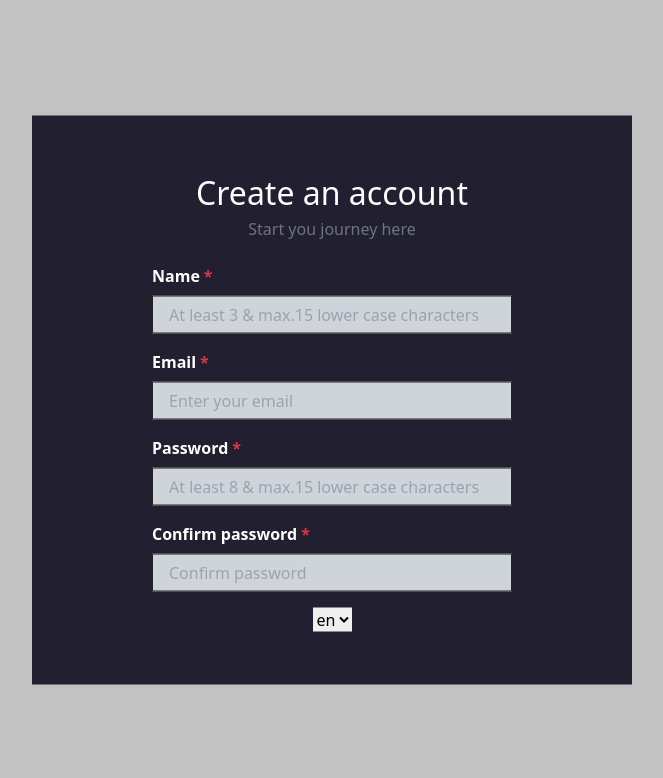
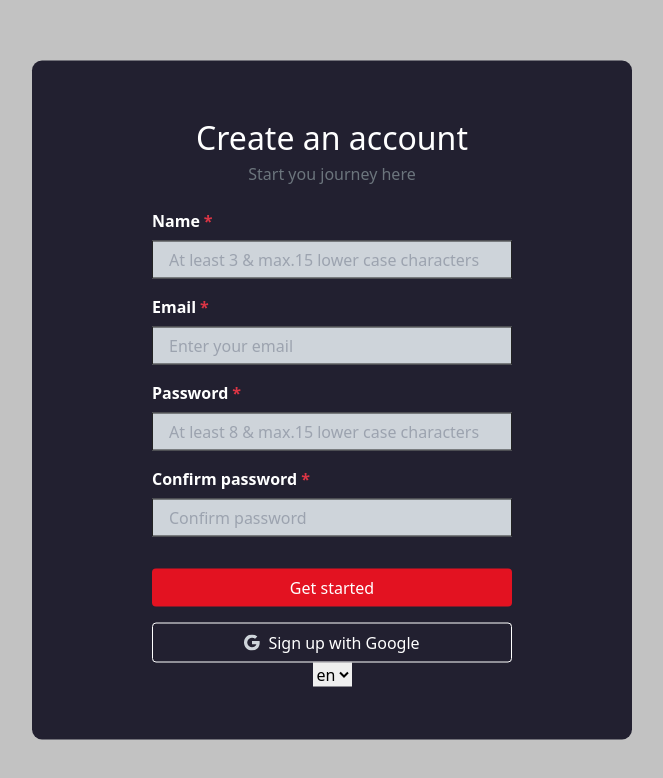
Before and after one commit to ltchelishvili1/front-epic-movie-quotes, a Vue app: page /sign-up in a window 1280 px wide. Shown: the top 778 px of the page, without its empty margins (308-971 px from the left). Built offline with nearby package versions, Linux system fonts and the light colour scheme.

Commit message:
feat: finish view

```diff
--- /dev/null
+++ b/src/components/UI/inputs/BaseButton.vue
@@ -0,0 +1,47 @@
+<template>
+  <button :class="getButtonClass" @click="handleClick">
+    <span v-if="isGoogle" class="mr-[8px]"><icon-google></icon-google> </span>
+    <slot></slot>
+  </button>
+</template>
+
+<script>
+import { defineComponent, computed } from "vue";
+import IconGoogle from "@/components/icons/IconGoogle.vue";
+
+export default defineComponent({
+  name: "Button",
+  components: {
+    IconGoogle,
+  },
+  props: {
+    buttonClass: {
+      type: String,
+      default: "",
+    },
+  },
+  setup(props, { emit }) {
+    const handleClick = () => {
+      emit("click-button");
+    };
+
+    const getButtonClass = computed(() =>
+      props.buttonClass === "primary"
+        ? "w-full bg-[#E31221] text-white px-[7px] py-[7px] rounded-[4px] my-[16px]"
+        : props.buttonClass === "google"
+        ? "w-full bg-transparent text-white px-[7px] py-[7px] rounded-[4px] border border-white flex items-center justify-center"
+        : ""
+    );
+
+    const isGoogle = computed(() => props.buttonClass === "google");
+
+    return {
+      handleClick,
+      getButtonClass,
+      isGoogle,
+    };
+  },
+});
+</script>
+
+<style scoped></style>
--- a/src/components/UI/inputs/BaseInput.vue
+++ b/src/components/UI/inputs/BaseInput.vue
@@ -24,7 +24,7 @@
 
 <script>
 import { Field, ErrorMessage } from "vee-validate";
-import { ref, watch, onMounted, computed } from "vue";
+import { ref, watch } from "vue";
 import { useSignUpStore } from "@/stores/sign-up/index";
 
 export default {
--- /dev/null
+++ b/src/components/icons/IconGoogle.vue
@@ -0,0 +1,21 @@
+<template>
+  <svg
+    width="16"
+    height="16"
+    viewBox="0 0 16 16"
+    fill="none"
+    xmlns="http://www.w3.org/2000/svg"
+  >
+    <g clip-path="url(#clip0_369_30868)">
+      <path
+        d="M15.545 6.55853C15.6383 7.09549 15.6848 7.63953 15.684 8.18453C15.684 10.6185 14.814 12.6765 13.3 14.0695H13.302C11.978 15.2925 10.158 16.0005 8 16.0005C5.87827 16.0005 3.84344 15.1577 2.34315 13.6574C0.842855 12.1571 0 10.1223 0 8.00053C0 5.8788 0.842855 3.84396 2.34315 2.34367C3.84344 0.843383 5.87827 0.000527887 8 0.000527887C9.98594 -0.0227305 11.9038 0.723361 13.352 2.08253L11.068 4.36653C10.2424 3.5795 9.1405 3.14852 8 3.16653C5.913 3.16653 4.14 4.57453 3.508 6.47053C3.17291 7.46403 3.17291 8.54002 3.508 9.53353H3.511C4.146 11.4265 5.916 12.8345 8.003 12.8345C9.081 12.8345 10.007 12.5585 10.725 12.0705H10.722C11.1389 11.7943 11.4955 11.4365 11.7704 11.0187C12.0452 10.6009 12.2325 10.1317 12.321 9.63953H8V6.55953H15.545V6.55853Z"
+        fill="#CED4DA"
+      />
+    </g>
+    <defs>
+      <clipPath id="clip0_369_30868">
+        <rect width="16" height="16" fill="white" />
+      </clipPath>
+    </defs>
+  </svg>
+</template>
--- /dev/null
+++ b/src/components/sign-up/Form.vue
@@ -0,0 +1,53 @@
+<template>
+  <form>
+    <base-input
+      :title="$t('name')"
+      name="username"
+      :placeholder="$t('namePlaceholder')"
+    ></base-input>
+
+    <base-input
+      :title="$t('email')"
+      name="email"
+      :placeholder="$t('emailPlaceholder')"
+      type="email"
+    ></base-input>
+
+    <base-input
+      :title="$t('password')"
+      name="password"
+      :placeholder="$t('passwordPlaceholder')"
+      type="password"
+    ></base-input>
+    <base-input
+      :title="$t('confirmPassword')"
+      name="confirm_password"
+      :placeholder="$t('confirmPasswordPlaceholder')"
+      type="password"
+    ></base-input>
+    <base-button buttonClass="primary" @click-button="handleClick"
+      >Get started</base-button
+    >
+    <base-button buttonClass="google" @click-button="handleClick">
+      Sign up with Google</base-button
+    >
+  </form>
+</template>
+
+<script>
+import BaseInput from "@/components/UI/inputs/BaseInput.vue";
+import BaseButton from "@/components/UI/inputs/BaseButton.vue";
+
+export default {
+  components: { BaseInput, BaseButton },
+  setup(_, { emit }) {
+    const handleClick = () => {
+      emit("click-button");
+    };
+
+    return {
+      handleClick,
+    };
+  },
+};
+</script>
--- a/src/config/i18n/index.js
+++ b/src/config/i18n/index.js
@@ -17,13 +17,13 @@ const messages = {
     createProfile: "პროფილის შექმნა",
     startJourney: "დაიწყე შენი მოგზაურობა!",
     name: "სახელი",
-    namePlaceholder: "მინიმუმ 3 მაქსიმუმ 15 ასო",
+    namePlaceholder: "სახელი",
     email: "ელ-ფოსტა",
-    emailPlaceholder: "შეიყვანე ელ-ფოსტა",
+    emailPlaceholder: "ელ-ფოსტის მისამართი",
     password: "პაროლი",
-    passwordPlaceholder: "მინიმუმ 8 მაქსიმუმ 15 ასო",
+    passwordPlaceholder: "პაროლი",
     confirmPassword: "დაადასტურე პაროლი",
-    confirmPasswordPlaceholder: "დაადასტურე პაროლი",
+    confirmPasswordPlaceholder: "პაროლი",
   },
 };
 
--- a/src/pages/authentication/sign-up/SignUpPage.vue
+++ b/src/pages/authentication/sign-up/SignUpPage.vue
@@ -3,36 +3,14 @@
     class="fixed top-0 left-0 w-[100vw] h-[100vh] backdrop-blur-[3px] bg-[rgba(0,0,0,0.24)] z-50"
   >
     <div
-      class="py-[53px] w-[600px] px-[120px] flex flex-col items-center justify-center fixed left-[50%] top-[50%] -translate-x-[50%] -translate-y-[50%] bg-[#222030]"
+      class="rounded-[10px] py-[53px] w-[600px] px-[120px] flex flex-col items-center justify-center fixed left-[50%] top-[50%] -translate-x-[50%] -translate-y-[50%] bg-[#222030]"
     >
       <h1 class="text-white font-medium text-[32px]">
         {{ $t("createProfile") }}
       </h1>
       <p class="text-[#6C757D] pb-[23px]">{{ $t("startJourney") }}</p>
 
-      <base-input
-        :title="$t('name')"
-        name="username"
-        :placeholder="$t('namePlaceholder')"
-      ></base-input>
-
-      <base-input
-        :title="$t('email')"
-        name="email"
-        :placeholder="$t('emailPlaceholder')"
-        type="email"
-      ></base-input>
-
-      <base-input
-        :title="$t('password')"
-        name="password"
-        :placeholder="$t('passwordPlaceholder')"
-      ></base-input>
-      <base-input
-        :title="$t('confirmPassword')"
-        name="confirm_password"
-        :placeholder="$t('confirmPasswordPlaceholder')"
-      ></base-input>
+      <sign-up-form></sign-up-form>
 
       <div class="locale-changer">
         <select v-model="$i18n.locale">
@@ -50,19 +28,18 @@
 </template>
 
 <script>
-import { useRouter } from "vue-router";
-import BaseInput from "@/components/UI/inputs/BaseInput.vue";
+import SignUpForm from "@/components/sign-up/Form.vue";
 
 export default {
-  components: { BaseInput },
+  components: { SignUpForm },
   setup() {
-    const router = useRouter();
-
-    const closePopup = () => {
-      router.back();
+    const handleButtonClick = () => {
+      console.log("clicked");
     };
 
-    return {};
+    return {
+      handleButtonClick,
+    };
   },
 };
 </script>
```
